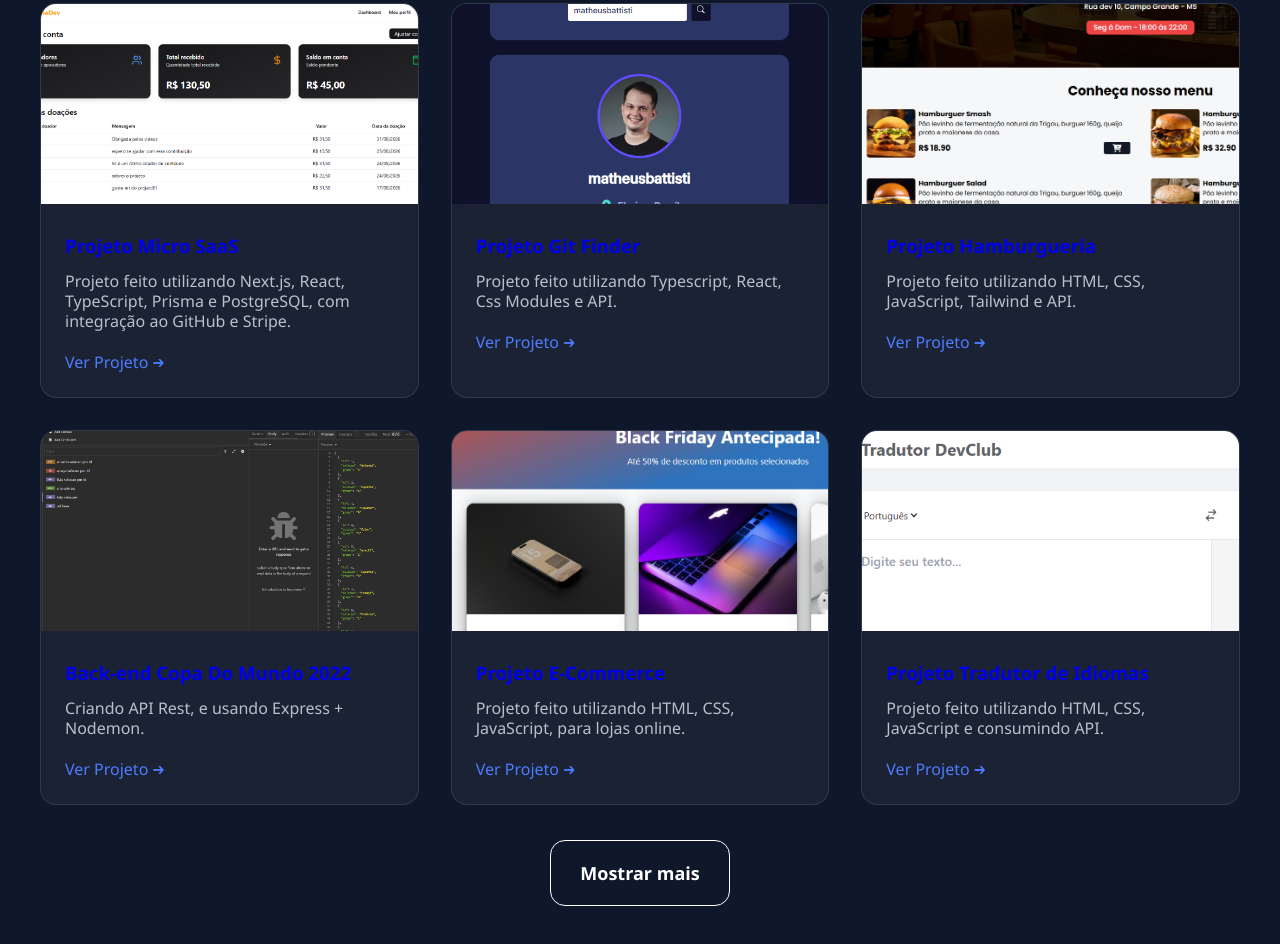
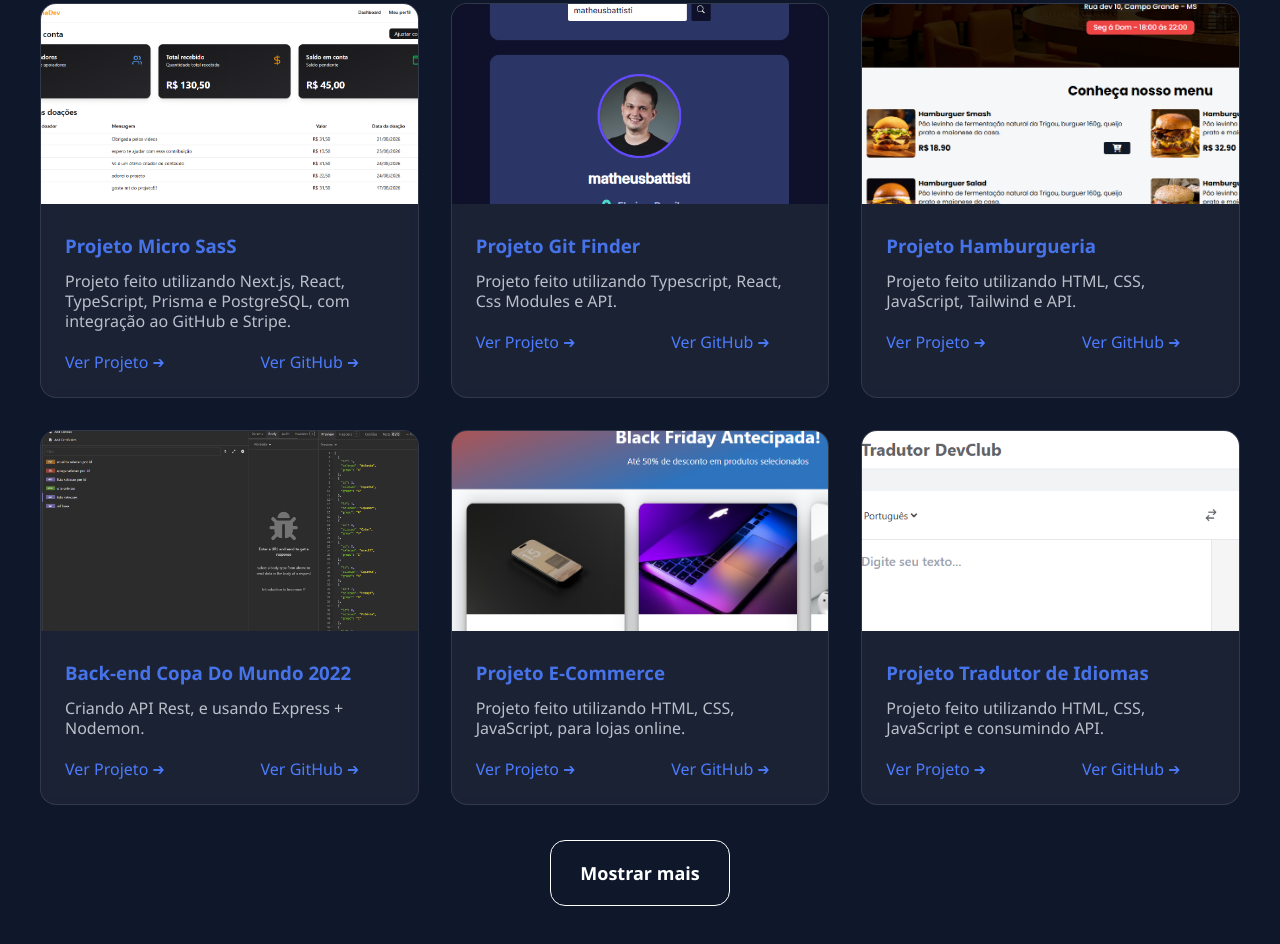
Before and after one commit to lucas-cruz-i/projeto-portfolio-atualizado, a plain HTML site: page index.html in a window 1280 px wide. Shown: the part 1596-2540 px from the top of the page. Drawn offline with nearby package versions, Linux system fonts and the light colour scheme.

Commit message:
reformulando card

```diff
--- a/index.html
+++ b/index.html
@@ -123,239 +123,260 @@
         <div class="projetos-caixa">
 
             <div class="projetos-card ativo">
-                <a href="https://apoia-dev-eight.vercel.app" target="_blank">
                 <p class="numero-projeto">Projeto 01</p>
                 <img src="./img/p18.png" alt="Buscador de perfil github" class="projetos-imagem">
                 <div class="caixa-textos-projeto">
-                    <h3 class="info-projetos">Projeto Micro SaaS</h3>
+                    <h3 class="info-projetos">Projeto Micro SasS</h3>
                     <p class="paragrafo-projetos">Projeto feito utilizando Next.js, React, TypeScript, Prisma e PostgreSQL, com integração ao GitHub e Stripe.
                     </p>
-                    <p class="ver-projetos">Ver Projeto ➔</p>
+                    <div class="conjunto-links">
+                    <a href="https://apoia-dev-eight.vercel.app" target="_blank" class="ver-projetos">Ver Projeto ➔</a>
+                    <a class="ver-projetos" href="https://github.com/lucas-cruz-i/Apoia-Dev" target="_blank">Ver GitHub ➔</a>
+                    </div>
                 </div>
-                </a>
+
             </div>
 
             <div class="projetos-card ativo">
-                <a href="https://git-finder-omega.vercel.app/" target="_blank">
-                <p class="numero-projeto">Projeto 01</p>
+                <p class="numero-projeto">Projeto 02</p>
                 <img src="./img/p17.png" alt="Buscador de perfil github" class="projetos-imagem">
                 <div class="caixa-textos-projeto">
                     <h3 class="info-projetos">Projeto Git Finder</h3>
                     <p class="paragrafo-projetos">Projeto feito utilizando Typescript, React, Css Modules e API.
                     </p>
-                    <p class="ver-projetos">Ver Projeto ➔</p>
+                    <div class="conjunto-links">
+                    <a href="https://git-finder-omega.vercel.app/" target="_blank" class="ver-projetos">Ver Projeto ➔</a>
+                    <a class="ver-projetos" href="https://github.com/lucas-cruz-i/git-finder" target="_blank">Ver GitHub ➔</a>
+                    </div>
                 </div>
-                </a>
+
             </div>
 
             <div class="projetos-card ativo">
-                <a href="https://food-commerce-inky.vercel.app/" target="_blank">
-                <p class="numero-projeto">Projeto 02</p>
+                <p class="numero-projeto">Projeto 03</p>
                 <img src="./img/p15.png" alt="Site de Hamburgueria" class="projetos-imagem">
                 <div class="caixa-textos-projeto">
                     <h3 class="info-projetos">Projeto Hamburgueria</h3>
                     <p class="paragrafo-projetos">Projeto feito utilizando HTML, CSS, JavaScript, Tailwind e API.
                     </p>
-                    <p class="ver-projetos">Ver Projeto ➔</p>
+                    <div class="conjunto-links">
+                    <a href="https://food-commerce-inky.vercel.app" target="_blank" class="ver-projetos">Ver Projeto ➔</a>
+                    <a class="ver-projetos" href="https://github.com/lucas-cruz-i/food-commerce" target="_blank">Ver GitHub ➔</a>
+                    </div>
                 </div>
-                </a>
             </div>
 
             <div class="projetos-card ativo">
-                <a href="https://github.com/lucas-cruz-i/Projeto-back-end-copa-2022" target="_blank">
-                <p class="numero-projeto">Projeto 03</p>
+                <p class="numero-projeto">Projeto 04</p>
                 <img src="./img/p16.png" alt="Api com crud completo" class="projetos-imagem">
                 <div class="caixa-textos-projeto">
                     <h3 class="info-projetos">Back-end Copa Do Mundo 2022</h3>
                     <p class="paragrafo-projetos">Criando API Rest, e usando Express + Nodemon.
                     </p>
-                    <p class="ver-projetos">Ver Projeto ➔</p>
+                    <div class="conjunto-links">
+                    <a href="https://github.com/lucas-cruz-i/Projeto-back-end-copa-2022" target="_blank" class="ver-projetos">Ver Projeto ➔</a>
+                    <a class="ver-projetos" href="https://github.com/lucas-cruz-i/Projeto-back-end-copa-2022" target="_blank">Ver GitHub ➔</a>
+                    </div>
                 </div>
-                </a>
             </div>
 
             <div class="projetos-card ativo">
-                <a href="https://lucas-cruz-i.github.io/projeto-ecommerce/" target="_blank">
-                <p class="numero-projeto">Projeto 04</p>
+                <p class="numero-projeto">Projeto 05</p>
                 <img src="./img/p13.png" alt="Site de E-Commerce" class="projetos-imagem">
                 <div class="caixa-textos-projeto">
                     <h3 class="info-projetos">Projeto E-Commerce</h3>
                     <p class="paragrafo-projetos">Projeto feito utilizando HTML, CSS, JavaScript, para lojas online.
                     </p>
-                    <p class="ver-projetos">Ver Projeto ➔</p>
+                    <div class="conjunto-links">
+                    <a href="https://lucas-cruz-i.github.io/projeto-ecommerce/" target="_blank" class="ver-projetos">Ver Projeto ➔</a>
+                    <a class="ver-projetos" href="https://github.com/lucas-cruz-i/projeto-ecommerce" target="_blank">Ver GitHub ➔</a>
+                    </div>
                 </div>
-                </a>
             </div>
 
             <div class="projetos-card ativo">
-                <a href="https://projeto-tradutor-sepia.vercel.app/" target="_blank">
-                <p class="numero-projeto">Projeto 05</p>
+                <p class="numero-projeto">Projeto 06</p>
                 <img src="./img/p14.png" alt="Tradutor de idiomas" class="projetos-imagem">
                 <div class="caixa-textos-projeto">
                     <h3 class="info-projetos">Projeto Tradutor de Idiomas</h3>
                     <p class="paragrafo-projetos">Projeto feito utilizando HTML, CSS, JavaScript e consumindo API.
                     </p>
-                    <p class="ver-projetos">Ver Projeto ➔</p>
+                    <div class="conjunto-links">
+                    <a href="https://projeto-tradutor-sepia.vercel.app" target="_blank" class="ver-projetos">Ver Projeto ➔</a>
+                    <a class="ver-projetos" href="https://github.com/lucas-cruz-i/projeto-tradutor" target="_blank">Ver GitHub ➔</a>
+                    </div>
                 </div>
-                </a>
             </div>
 
             <div class="projetos-card">
-                <a href="https://projeto-to-do-three.vercel.app/" target="_blank">
-                <p class="numero-projeto">Projeto 06</p>
+                <p class="numero-projeto">Projeto 07</p>
                 <img src="./img/p1.PNG" alt="Site de Lista de Tarefas" class="projetos-imagem">
                 <div class="caixa-textos-projeto">
                     <h3 class="info-projetos">Projeto Lista de Tarefas</h3>
                     <p class="paragrafo-projetos">Projeto feito utilizando HTML, CSS, JavaScript e React.
                     </p>
-                    <p class="ver-projetos">Ver Projeto ➔</p>
+                    <div class="conjunto-links">
+                    <a href="https://projeto-to-do-three.vercel.app" target="_blank" class="ver-projetos">Ver Projeto ➔</a>
+                    <a class="ver-projetos" href="https://github.com/lucas-cruz-i/projeto-to-do" target="_blank">Ver GitHub ➔</a>
+                    </div>
                 </div>
-                </a>
             </div>
 
             <div class="projetos-card">
-                <a href="https://lucas-cruz-i.github.io/projeto-IA/" target="_blank">
-                <p class="numero-projeto">Projeto 07</p>
+                <p class="numero-projeto">Projeto 08</p>
                 <img src="./img/p12.png" alt="Site de assistencia de IA" class="projetos-imagem">
                 <div class="caixa-textos-projeto">
                     <h3 class="info-projetos">Projeto assistente de IA</h3>
                     <p class="paragrafo-projetos">Projeto feito usando HTML, CSS, JavaScript e consumindo API.
                     </p>
-                    <p class="ver-projetos">Ver Projeto ➔</p>
+                    <div class="conjunto-links">
+                    <a href="https://lucas-cruz-i.github.io/projeto-IA/" target="_blank" class="ver-projetos">Ver Projeto ➔</a>
+                    <a class="ver-projetos" href="https://github.com/lucas-cruz-i/projeto-IA" target="_blank">Ver GitHub ➔</a>
+                    </div>
                 </div>
-                </a>
             </div>
 
             <div class="projetos-card">
-                <a href="https://projeto-buscador-ot7e.vercel.app/" target="_blank">
-                <p class="numero-projeto">Projeto 08</p>
+                <p class="numero-projeto">Projeto 09</p>
                 <img src="./img/p2.PNG" alt="Site para buscar CEP" class="projetos-imagem">
                 <div class="caixa-textos-projeto">
                     <h3 class="info-projetos">Projeto Buscador de CEP</h3>
                     <p class="paragrafo-projetos">Projeto feito usando HTML, CSS, JavaScript e React + API REST.
                     </p>
-                    <p class="ver-projetos">Ver Projeto ➔</p>
+                    <div class="conjunto-links">
+                    <a href="https://projeto-buscador-ot7e.vercel.app" target="_blank" class="ver-projetos">Ver Projeto ➔</a>
+                    <a class="ver-projetos" href="https://github.com/lucas-cruz-i/projeto-buscador-cep" target="_blank">Ver GitHub ➔</a>
+                    </div>
                 </div>
-                </a>
             </div>
 
             <div class="projetos-card">
-                <a href="https://lucas-cruz-i.github.io/projeto-senhas/" target="_blank">
-                <p class="numero-projeto">Projeto 09</p>
+                <p class="numero-projeto">Projeto 10</p>
                 <img src="./img/p7.PNG" alt="Projeto gerador de senhas" class="projetos-imagem">
                 <div class="caixa-textos-projeto">
                     <h3 class="info-projetos">Projeto Gerador de Senhas</h3>
                     <p class="paragrafo-projetos">Projeto feito usando HTML, CSS e JavaScript, para gerar senhas automáticas.
                     </p>
-                    <p class="ver-projetos">Ver Projeto ➔</p>
+                    <div class="conjunto-links">
+                    <a href="https://lucas-cruz-i.github.io/projeto-senhas/" target="_blank" class="ver-projetos">Ver Projeto ➔</a>
+                    <a class="ver-projetos" href="https://github.com/lucas-cruz-i/projeto-senhas" target="_blank">Ver GitHub ➔</a>
+                    </div>
                 </div>
-                </a>
             </div>
 
             <div class="projetos-card">
-                <a href="https://lucas-cruz-i.github.io/projeto-slider/" target="_blank">
-                <p class="numero-projeto">Projeto 10</p>
+                <p class="numero-projeto">Projeto 11</p>
                 <img src="./img/p6.PNG" alt="Projeto carrosel de imagens" class="projetos-imagem">
                 <div class="caixa-textos-projeto">
                     <h3 class="info-projetos">Projeto Carrosel de Imagens</h3>
                     <p class="paragrafo-projetos">Projeto feito usando HTML, CSS e JavaScript, para gerar carrosel de imagens interativo.
                     </p>
-                    <p class="ver-projetos">Ver Projeto ➔</p>
+                    <div class="conjunto-links">
+                    <a href="https://lucas-cruz-i.github.io/projeto-slider/" target="_blank" class="ver-projetos">Ver Projeto ➔</a>
+                    <a class="ver-projetos" href="https://github.com/lucas-cruz-i/projeto-slider" target="_blank">Ver GitHub ➔</a>
+                    </div>
                 </div>
-                </a>
             </div>
 
             <div class="projetos-card">
-                <a href="https://lucas-cruz-i.github.io/botao-magico/" target="_blank">
-                <p class="numero-projeto">Projeto 11</p>
+                <p class="numero-projeto">Projeto 12</p>
                 <img src="./img/p5.PNG" alt="Projeto dia dos namorados" class="projetos-imagem">
                 <div class="caixa-textos-projeto">
                     <h3 class="info-projetos">Projeto Dia Dos Namorados</h3>
                     <p class="paragrafo-projetos">Projeto feito usando HTML, CSS e JavaScript, para homenagear o dia dos namorados.
                     </p>
-                    <p class="ver-projetos">Ver Projeto ➔</p>
+                    <div class="conjunto-links">
+                    <a href="https://lucas-cruz-i.github.io/botao-magico/" target="_blank" class="ver-projetos">Ver Projeto ➔</a>
+                    <a class="ver-projetos" href="https://github.com/lucas-cruz-i/botao-magico" target="_blank">Ver GitHub ➔</a>
+                    </div>
                 </div>
-                </a>
             </div>
 
             <div class="projetos-card">
-                <a href="https://lucas-cruz-i.github.io/projeto-hotd/" target="_blank">
-                <p class="numero-projeto">Projeto 12</p>
+                <p class="numero-projeto">Projeto 13</p>
                 <img src="./img/p4.PNG" alt="Projeto site a casa do dragão" class="projetos-imagem">
                 <div class="caixa-textos-projeto">
                     <h3 class="info-projetos">Projeto A Casa do Dragão</h3>
                     <p class="paragrafo-projetos">Projeto feito usando HTML, CSS e JavaScript, para a série A Casa do Dragão.
                     </p>
-                    <p class="ver-projetos">Ver Projeto ➔</p>
+                    <div class="conjunto-links">
+                    <a href="https://lucas-cruz-i.github.io/projeto-hotd/" target="_blank" class="ver-projetos">Ver Projeto ➔</a>
+                    <a class="ver-projetos" href="https://github.com/lucas-cruz-i/projeto-hotd" target="_blank">Ver GitHub ➔</a>
+                    </div>
                 </div>
-                </a>
             </div>
 
             <div class="projetos-card">
-                <a href="https://lucas-cruz-i.github.io/projeto-relogio/" target="_blank">
-                <p class="numero-projeto">Projeto 13</p>
+                <p class="numero-projeto">Projeto 14</p>
                 <img src="./img/p3.PNG" alt="Projeto relógio virtual" class="projetos-imagem">
                 <div class="caixa-textos-projeto">
                     <h3 class="info-projetos">Projeto Relógio</h3>
                     <p class="paragrafo-projetos">Projeto feito usando HTML, CSS e JavaScript, para a criação de um relógio automático.
                     </p>
-                    <p class="ver-projetos">Ver Projeto ➔</p>
+                    <div class="conjunto-links">
+                    <a href="https://lucas-cruz-i.github.io/projeto-relogio/" target="_blank" class="ver-projetos">Ver Projeto ➔</a>
+                    <a class="ver-projetos" href="https://github.com/lucas-cruz-i/projeto-relogio" target="_blank">Ver GitHub ➔</a>
+                    </div>
                 </div>
-                </a>
             </div>
 
             <div class="projetos-card">
-                <a href="https://lucas-cruz-i.github.io/projeto-gta/" target="_blank">
-                <p class="numero-projeto">Projeto 14</p>
+                <p class="numero-projeto">Projeto 15</p>
                 <img src="./img/p8.png" alt="Projeto site GTA V" class="projetos-imagem">
                 <div class="caixa-textos-projeto">
                     <h3 class="info-projetos">Projeto GTA V</h3>
                     <p class="paragrafo-projetos">Projeto feito usando HTML, CSS e JavaScript, para o jogo GTA V.
                     </p>
-                    <p class="ver-projetos">Ver Projeto ➔</p>
+                    <div class="conjunto-links">
+                    <a href="https://lucas-cruz-i.github.io/projeto-gta/" target="_blank" class="ver-projetos">Ver Projeto ➔</a>
+                    <a class="ver-projetos" href="https://github.com/lucas-cruz-i/projeto-gta" target="_blank">Ver GitHub ➔</a>
+                    </div>
                 </div>
-                </a>
             </div>
 
             <div class="projetos-card">
-                <a href="https://lucas-cruz-i.github.io/projeto-mario/" target="_blank">
-                <p class="numero-projeto">Projeto 15</p>
+                <p class="numero-projeto">Projeto 16</p>
                 <img src="./img/p9.PNG" alt="Projeto filme do Mario " class="projetos-imagem">
                 <div class="caixa-textos-projeto">
                     <h3 class="info-projetos">Projeto Filme Do Mario Bros</h3>
                     <p class="paragrafo-projetos">Projeto feito usando HTML, CSS e JavaScript, para o filme Mario Bros.
                     </p>
-                    <p class="ver-projetos">Ver Projeto ➔</p>
+                    <div class="conjunto-links">
+                    <a href="https://lucas-cruz-i.github.io/projeto-mario/" target="_blank" class="ver-projetos">Ver Projeto ➔</a>
+                    <a class="ver-projetos" href="https://github.com/lucas-cruz-i/projeto-mario" target="_blank">Ver GitHub ➔</a>
+                    </div>
                 </div>
-                </a>
             </div>
 
             <div class="projetos-card">
-                <a href="https://lucas-cruz-i.github.io/projeto-ping-pong/" target="_blank">
-                <p class="numero-projeto">Projeto 16</p>
+                <p class="numero-projeto">Projeto 17</p>
                 <img src="./img/p10.PNG" alt="Projeto jogo de ping-pong" class="projetos-imagem">
                 <div class="caixa-textos-projeto">
                     <h3 class="info-projetos">Projeto Jogo Ping-Pong</h3>
                     <p class="paragrafo-projetos">Projeto feito usando HTML, CSS e JavaScript, para criação do jogo ping-pong.
                     </p>
-                    <p class="ver-projetos">Ver Projeto ➔</p>
+                    <div class="conjunto-links">
+                    <a href="https://lucas-cruz-i.github.io/projeto-ping-pong/" target="_blank" class="ver-projetos">Ver Projeto ➔</a>
+                    <a class="ver-projetos" href="https://github.com/lucas-cruz-i/projeto-ping-pong" target="_blank">Ver GitHub ➔</a>
+                    </div>
                 </div>
-                </a>
             </div>
 
             <div class="projetos-card">
-                <a href="https://lucas-cruz-i.github.io/projeto-login/" target="_blank">
-                <p class="numero-projeto">Projeto 17</p>
+                <p class="numero-projeto">Projeto 18</p>
                 <img src="./img/p11.PNG" alt="Projeto formulário de login" class="projetos-imagem">
                 <div class="caixa-textos-projeto">
                     <h3 class="info-projetos">Projeto Formulário de Login</h3>
                     <p class="paragrafo-projetos">Projeto feito usando HTML, CSS e JavaScript, para criação de um site de login.
                     </p>
-                    <p class="ver-projetos">Ver Projeto ➔</p>
-                </div>
-                </a>
+                    <div class="conjunto-links">
+                    <a href="https://lucas-cruz-i.github.io/projeto-login/" target="_blank" class="ver-projetos">Ver Projeto ➔</a>
+                    <a class="ver-projetos" href="https://github.com/lucas-cruz-i/projeto-login" target="_blank">Ver GitHub ➔</a>
+                    </div>
             </div>
         </div>
+        </div>
+
         <button class="btn-mostrar-projetos">Mostrar mais</button>
 
     </section>
--- a/style.css
+++ b/style.css
@@ -184,6 +184,10 @@ a:active {
     display: block;
 }
 
+.azul {
+    color: #4d7cfe;;
+}
+
 .projetos-card:hover {
     box-shadow: 0 10px 20px rgba(79, 70, 229, 0.2);
     transform: translateY(-10px) scale(1.03);
@@ -221,6 +225,8 @@ a:active {
 
 .info-projetos {
     margin-bottom: 13px;
+    color: #4d7cfe;
+    opacity: 0.9;
 }
 
 .paragrafo-projetos {
@@ -231,12 +237,28 @@ a:active {
 .ver-projetos {
     color: #4d7cfe;
     font-weight: 500;
-    margin-top: 20px;
+    text-decoration: none;
+    white-space: nowrap;
+    display: inline-block;
+}
+
+.ver-projetos:hover {
+    color: #00d2ff !important;
+    text-decoration: underline !important;
 }
 
 .projetos-card:hover .ver-projetos {
-    text-decoration: underline;
     color: #4d7cfe;
+    opacity: 0.9;
+}
+
+.projetos-card:hover .info-projetos {
+    color: var(--secundaria);
+    opacity: 0.9;
+}
+
+.projetos-card:hover .paragrafo-projetos {
+    color: #ffffff;
     opacity: 0.9;
 }
 
@@ -318,30 +340,7 @@ a:active {
     }
 }
 
-.btn-mostrar-projetos {
-    background: none;
-    border: 1px solid #fff;
-    border-radius: 15px;
-    color: #fff;
-    width: 180px;
-    padding: 20px;
-    font-size: 18px;
-    font-weight: 600;
-    margin: 0 auto;
-    display: flex;
-    justify-content: center;
-    align-items: center;
-    cursor: pointer;
-    margin-top: 35px;
-}
 
-.btn-mostrar-projetos:hover {
-    background-color: #9443d8;
-    transition: 0.3s;
-}
-.btn-mostrar-projetos.remover {
-    display: none;
-}
 
 .container {
     display: flex;
@@ -389,3 +388,62 @@ a:active {
     text-align: center;
     white-space: nowrap;
 }
+
+.conjunto-links {
+    display: flex;
+    justify-content: flex-start;
+    margin-top: 20px;
+    gap: 6rem;
+
+}
+
+.ver-projetos,
+.ver-projetos:visited,
+.ver-projetos:active {
+    color: #4d7cfe !important; /* Azul original */
+    text-decoration: none;
+    transition: color 0.3s ease;
+}
+
+.conjunto-links a,
+.conjunto-links a:link,
+.conjunto-links a:visited,
+.conjunto-links a:active {
+    color: #4d7cfe !important; /* Azul original do card */
+    text-decoration: none !important;
+    font-weight: 500;
+    white-space: nowrap;
+    display: inline-block;
+    transition: color 0.2s ease, text-decoration 0.2s ease;
+}
+
+.conjunto-links a:hover,
+.conjunto-links a:visited:hover {
+    color: #38bdf8 !important; /* Seu azul super claro/neon */
+    text-decoration: underline !important;
+}
+
+.btn-mostrar-projetos {
+    background: none;
+    border: 1px solid #fff;
+    border-radius: 15px;
+    color: #fff;
+    width: 180px;
+    padding: 20px;
+    font-size: 18px;
+    font-weight: 600;
+    margin: 0 auto;
+    display: flex;
+    justify-content: center;
+    align-items: center;
+    cursor: pointer;
+    margin-top: 35px;
+}
+
+.btn-mostrar-projetos:hover {
+    background-color: #9443d8;
+    transition: 0.3s;
+}
+.btn-mostrar-projetos.remover {
+    display: none;
+}
```
